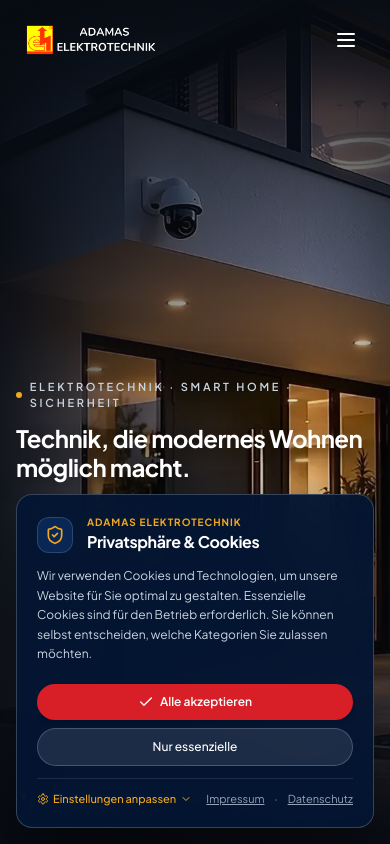
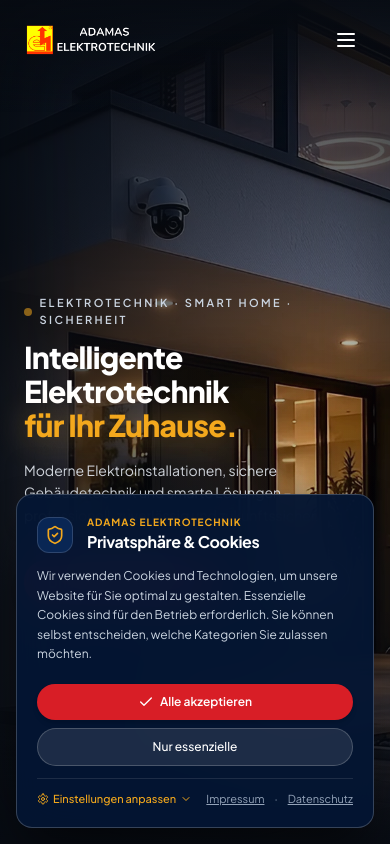
Before and after one commit to Danny-baah/adams, a React (Vite) app: page / in a window 390 px wide. Shown: the top 844 px of the page. Built offline with nearby package versions, Linux system fonts and the light colour scheme.

Commit message:
feat: replace scroll-driven cinematic hero with high-res standard hero

```diff
--- a/src/App.tsx
+++ b/src/App.tsx
@@ -181,15 +181,12 @@ export const App: React.FC = () => {
     window.scrollTo({ top: 0, behavior: 'smooth' })
   }
 
-  const skipHero = typeof window !== 'undefined' && window.location.search.includes('nohero=1')
-
   return (
     <main className="relative bg-[#070B12] text-white min-h-screen">
       {currentPage === 'home' && (
         <>
-          {/* 1. Cinematic Scroll-Driven Hero */}
-          {!skipHero && <Hero onNavigate={handleNavigate} />}
-          {skipHero && <HeroNavigation currentPage="home" onNavigate={handleNavigate} />}
+          {/* 1. Homepage Hero Section */}
+          <Hero onNavigate={handleNavigate} />
 
           {/* 2. Über ADAMAS Section (Soft Off-White #F8FAFC) */}
           <AboutSection onNavigate={handleNavigate} />
--- a/src/components/hero/Hero.tsx
+++ b/src/components/hero/Hero.tsx
@@ -1,101 +1,88 @@
 import React from 'react'
-import { useHeroAnimation } from '../../hooks/useHeroAnimation'
 import { HeroNavigation, AppPage } from './HeroNavigation'
-import { HeroContent } from './HeroContent'
+import { HeroButtons } from './HeroButtons'
 
 interface HeroProps {
   onNavigate?: (page: AppPage) => void
 }
 
+/**
+ * Standard, modern homepage hero section (non-scroll).
+ * Features high-resolution background artwork depicting the modern villa with:
+ * - CCTV security camera on the modern overhang
+ * - EV Wallbox charging station with car in the driveway
+ * - Warm, glowing architectural inside lighting
+ * - High-contrast left typography with entrance animations
+ */
 export const Hero: React.FC<HeroProps> = ({ onNavigate }) => {
-  const {
-    containerRef,
-    pinStageRef,
-    canvasRef,
-    videoRef,
-    scrollProgress,
-    loadedCount,
-    totalFrames,
-    firstFrameLoaded,
-    useVideoFallback,
-    jumpToChapter,
-    isMobile,
-  } = useHeroAnimation()
+  return (
+    <section className="relative w-full min-h-[100svh] lg:h-screen lg:min-h-[720px] lg:max-h-[980px] bg-[#070B12] text-white overflow-hidden flex flex-col justify-between">
+      {/* Background Image: Desktop & Mobile Responsive */}
+      <picture className="absolute inset-0 w-full h-full pointer-events-none select-none z-0">
+        <source
+          media="(max-width: 640px)"
+          srcSet="/assets/hero_villa_smart_mobile.webp"
+          type="image/webp"
+        />
+        <img
+          src="/assets/hero_villa_smart.webp"
+          alt="ADAMAS Elektrotechnik - Intelligente Gebäudetechnik, Wallbox & CCTV Sicherheit"
+          className="w-full h-full object-cover object-[72%_center] sm:object-[70%_center] lg:object-center"
+        />
+      </picture>
 
-  const loadPercent = Math.min(100, Math.round(((loadedCount + 1) / totalFrames) * 100))
+      {/* Cinematic Gradient Scrims: Ensures 100% sharp text legibility while keeping villa, car, wallbox, and CCTV visible on right */}
+      {/* Desktop Left Dark Gradient */}
+      <div className="hidden sm:block absolute inset-y-0 left-0 w-full sm:w-3/4 md:w-3/5 lg:w-1/2 cinematic-left-gradient pointer-events-none z-10" />
 
-  return (
-    <div
-      ref={containerRef}
-      className="relative w-full bg-[#070B12]"
-      // 380vh scroll track on desktop, 280vh on mobile
-      style={{ height: isMobile ? '280vh' : '380vh' }}
-    >
-      {/* Pinned Visual Stage - 100svh / 100vh managed cleanly by GSAP ScrollTrigger */}
-      <div
-        ref={pinStageRef}
-        className="w-full h-screen min-h-[100svh] overflow-hidden select-none"
-      >
-        {/* Background Canvas for Frame-by-Frame Playback */}
-        <canvas
-          ref={canvasRef}
-          className="absolute inset-0 w-full h-full object-cover block"
-        />
+      {/* Mobile Vignette & Scrims */}
+      <div className="sm:hidden absolute inset-0 bg-gradient-to-b from-[#070B12]/85 via-transparent to-[#070B12]/85 pointer-events-none z-10" />
+      <div className="sm:hidden absolute inset-y-0 left-0 w-full bg-gradient-to-r from-[#070B12]/90 via-[#070B12]/40 to-transparent pointer-events-none z-10" />
 
-        {/* Fallback Video Element if canvas frames unavailable */}
-        {useVideoFallback && (
-          <video
-            ref={videoRef}
-            src="/assets/hero.mp4"
-            muted
-            playsInline
-            preload="auto"
-            className="absolute inset-0 w-full h-full object-cover"
-          />
-        )}
+      {/* Ambient Vignette & Bottom Section Blend */}
+      <div className="absolute inset-0 cinematic-vignette pointer-events-none z-10" />
+      <div className="absolute inset-x-0 bottom-0 h-32 cinematic-bottom-gradient pointer-events-none z-10" />
 
-        {/* Fallback Initial Image until canvas first paints (prevents blank screen) */}
-        {!firstFrameLoaded && (
-          <img
-            src={isMobile ? '/frames_mobile/f_0000.webp' : '/frames/f_0000.webp'}
-            alt="ADAMAS Elektrotechnik"
-            className="absolute inset-0 w-full h-full object-cover pointer-events-none"
-          />
-        )}
+      {/* Fixed / Floating Top Navigation */}
+      <HeroNavigation currentPage="home" onNavigate={onNavigate} />
 
-        {/* Subtle Vignette & Scrims */}
-        <div className="absolute inset-0 cinematic-vignette pointer-events-none" />
-        <div className="absolute inset-x-0 bottom-0 h-32 cinematic-bottom-gradient pointer-events-none" />
+      {/* Top Navbar Spacer: Guarantees text is comfortably below fixed navbar */}
+      <div className="h-24 sm:h-28 md:h-32 flex-shrink-0" />
 
-        {/* Floating Transparent Navigation */}
-        <HeroNavigation
-          scrollProgress={typeof window !== 'undefined' && window.location.search.includes('finalhero=1') ? 1.0 : scrollProgress}
-          currentPage="home"
-          onNavigate={onNavigate}
-        />
+      {/* Main Hero Content: Exactly centered vertically */}
+      <div className="relative z-20 max-w-7xl w-full mx-auto px-6 sm:px-8 lg:px-12 my-auto py-8 sm:py-12 flex flex-col justify-center items-start">
+        <div className="w-full max-w-2xl text-left flex flex-col justify-center">
 
-        {/* Cinematic Storytelling & Final Hero State */}
-        <HeroContent
-          progress={typeof window !== 'undefined' && window.location.search.includes('finalhero=1') ? 1.0 : scrollProgress}
-          onJumpToChapter={jumpToChapter}
-          onNavigate={onNavigate}
-        />
+          {/* Eyebrow */}
+          <div className="flex items-center gap-2 mb-3 sm:mb-3.5">
+            <span className="inline-block w-2 h-2 rounded-full bg-[#F3A81D] animate-pulse" />
+            <span className="text-[11px] sm:text-xs md:text-sm font-semibold tracking-[0.22em] text-slate-300 uppercase">
+              ELEKTROTECHNIK &middot; SMART HOME &middot; SICHERHEIT
+            </span>
+          </div>
 
-        {/* Minimal Subtle Loading Bar during background frame preloading */}
-        {loadPercent < 100 && (
-          <div className="absolute bottom-2 right-4 z-30 pointer-events-none flex items-center gap-2 bg-black/50 backdrop-blur-md px-2.5 py-1 rounded-full border border-white/10 opacity-70">
-            <span className="text-[10px] font-mono text-slate-400">
-              HD Cache: {loadPercent}%
+          {/* Main Headline - Entrance Fade-In */}
+          <h1 className="anim-fade-in is-visible text-3xl sm:text-4xl md:text-5xl lg:text-[54px] xl:text-[60px] font-extrabold text-white leading-[1.14] sm:leading-[1.1] tracking-tight mb-4 sm:mb-5">
+            Intelligente<br />
+            Elektrotechnik<br />
+            <span className="text-[#F3A81D] drop-shadow-[0_2px_16px_rgba(243,168,29,0.4)]">
+              für Ihr Zuhause.
             </span>
-            <div className="w-12 h-1 bg-white/20 rounded-full overflow-hidden">
-              <div
-                className="h-full bg-[#F3A81D] transition-all duration-150"
-                style={{ width: `${loadPercent}%` }}
-              />
-            </div>
-          </div>
-        )}
+          </h1>
+
+          {/* Supporting Text */}
+          <p className="text-sm sm:text-base md:text-lg text-slate-200/90 font-normal leading-relaxed mb-7 sm:mb-8 max-w-xl drop-shadow-[0_2px_10px_rgba(0,0,0,0.8)]">
+            Moderne Elektroinstallationen, sichere Gebäudetechnik und smarte Lösungen &ndash; professionell, zuverlässig und zukunftssicher.
+          </p>
+
+          {/* CTA Buttons - Slide In Animation */}
+          <HeroButtons onNavigate={onNavigate} />
+
+        </div>
       </div>
-    </div>
+
+      {/* Bottom Breathing Room */}
+      <div className="h-10 sm:h-14 flex-shrink-0" />
+    </section>
   )
 }
--- a/src/components/hero/HeroNavigation.tsx
+++ b/src/components/hero/HeroNavigation.tsx
@@ -1,4 +1,4 @@
-import React, { useState } from 'react'
+import React, { useState, useEffect } from 'react'
 import { ArrowRight, Menu, X } from 'lucide-react'
 
 export type AppPage =
@@ -21,6 +21,16 @@ export const HeroNavigation: React.FC<HeroNavigationProps> = ({
   onNavigate,
 }) => {
   const [mobileMenuOpen, setMobileMenuOpen] = useState(false)
+  const [isScrolled, setIsScrolled] = useState(false)
+
+  useEffect(() => {
+    const handleScroll = () => {
+      setIsScrolled(window.scrollY > 40)
+    }
+    window.addEventListener('scroll', handleScroll, { passive: true })
+    handleScroll()
+    return () => window.removeEventListener('scroll', handleScroll)
+  }, [])
 
   const handleLinkClick = (
     e: React.MouseEvent,
@@ -53,16 +63,7 @@ export const HeroNavigation: React.FC<HeroNavigationProps> = ({
   const isAbout = currentPage === 'about'
   const isServices = currentPage === 'services'
   const isContact = currentPage === 'contact'
-  const isImpressum = currentPage === 'impressum'
-  const isDatenschutz = currentPage === 'datenschutz'
-  const isAgb = currentPage === 'agb'
-  const isDarkBar =
-    isAbout ||
-    isServices ||
-    isContact ||
-    isImpressum ||
-    isDatenschutz ||
-    isAgb
+  const isDarkBar = !isHome || isScrolled
 
   return (
     <header className="fixed top-0 left-0 right-0 z-50 pointer-events-auto">
```
Also changed, not shown: public/assets/hero_villa_smart_mobile.webp (added), 1 other file (tests, documents, lock files or other folders).
